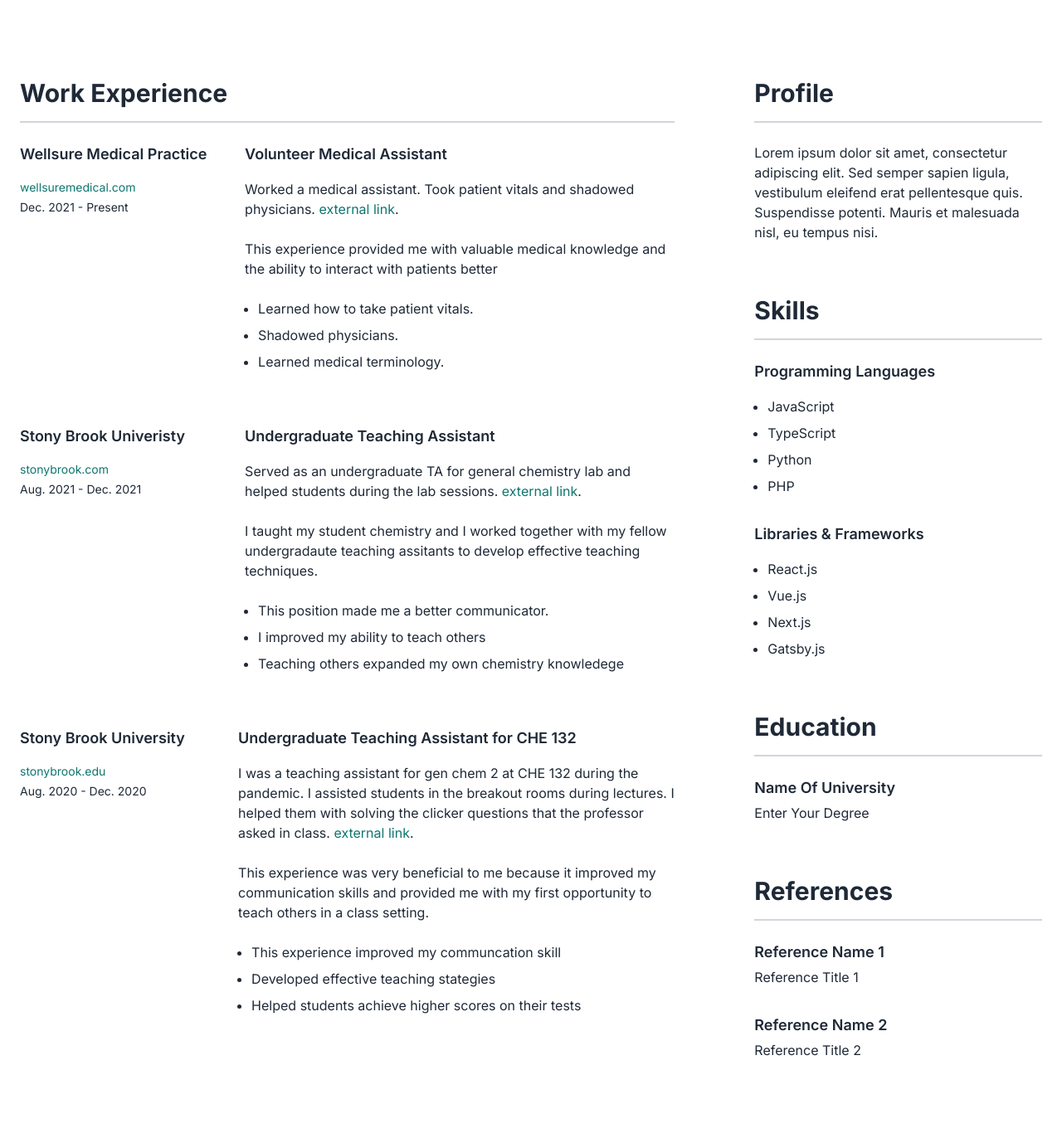
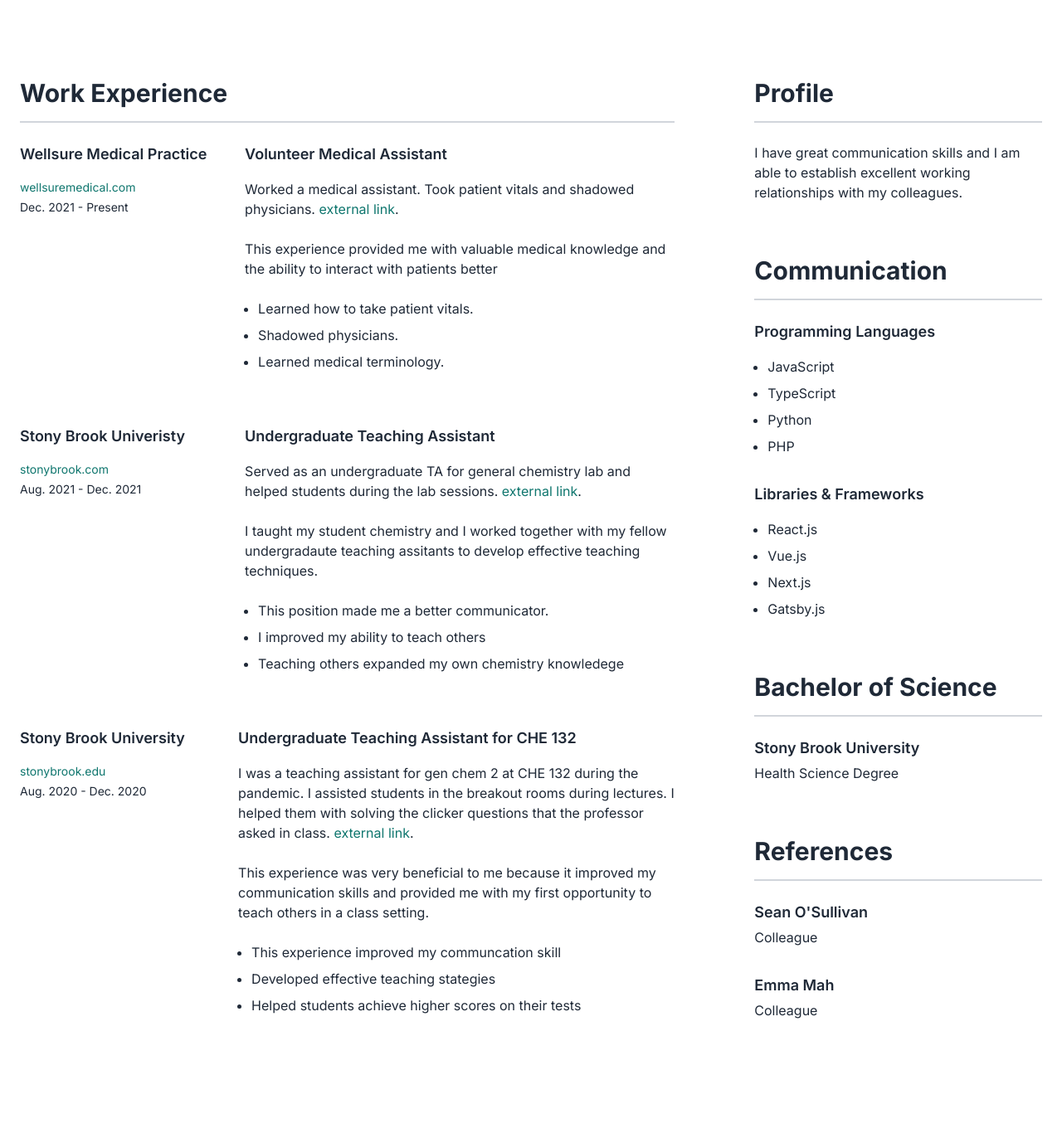
Before and after one commit to Stevemao341/my-resume-page, a Flask app: page / in a window 1280 px wide. Shown: the part 264-1642 px from the top of the page at 83% size. After the commit the page ends 1492 px from the top, so only its background shows below. Run offline with Flask 3, Linux system fonts and the light colour scheme.

Commit message:
finished updating home.html

```diff
--- a/templates/home.html
+++ b/templates/home.html
@@ -273,13 +273,10 @@
             <!-- Profile -->
             <h3>Profile</h3>
             <p>
-              Lorem ipsum dolor sit amet, consectetur adipiscing elit. Sed
-              semper sapien ligula, vestibulum eleifend erat pellentesque quis.
-              Suspendisse potenti. Mauris et malesuada nisl, eu tempus nisi.
-            </p>
+              I have great communication skills and I am able to establish excellent working relationships with my colleagues.
 
             <!-- Skills -->
-            <h3 class="mt-12 lg:mt-16">Skills</h3>
+            <h3 class="mt-12 lg:mt-16">Communication</h3>
 
             <!-- Skills 1 -->
             <h4>Programming Languages</h4>
@@ -300,20 +297,20 @@
             </ul>
 
             <!-- Education -->
-            <h3 class="mt-12 lg:mt-16">Education</h3>
-            <h4 class="mb-1">Name Of University</h4>
-            <p class="mb-1">Enter Your Degree</p>
+            <h3 class="mt-12 lg:mt-16">Bachelor of Science</h3>
+            <h4 class="mb-1">Stony Brook University</h4>
+            <p class="mb-1">Health Science Degree</p>
 
             <!-- References -->
             <h3 class="mt-12 lg:mt-16">References</h3>
 
             <!-- Reference 1 -->
-            <h4 class="mb-1">Reference Name 1</h4>
-            <p>Reference Title 1</p>
+            <h4 class="mb-1">Sean O'Sullivan</h4>
+            <p>Colleague</p>
 
             <!-- Reference 2 -->
-            <h4 class="mt-8 mb-1">Reference Name 2</h4>
-            <p class="mb-1">Reference Title 2</p>
+            <h4 class="mt-8 mb-1">Emma Mah</h4>
+            <p class="mb-1">Colleague</p>
           </div>
         </div>
       </div>
```
